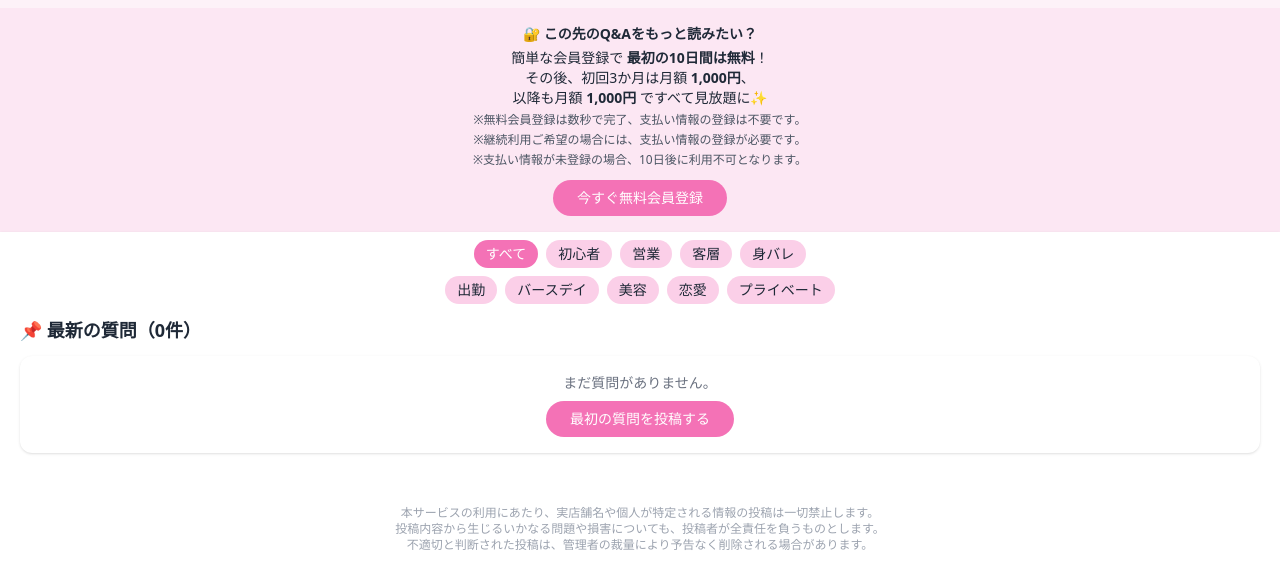
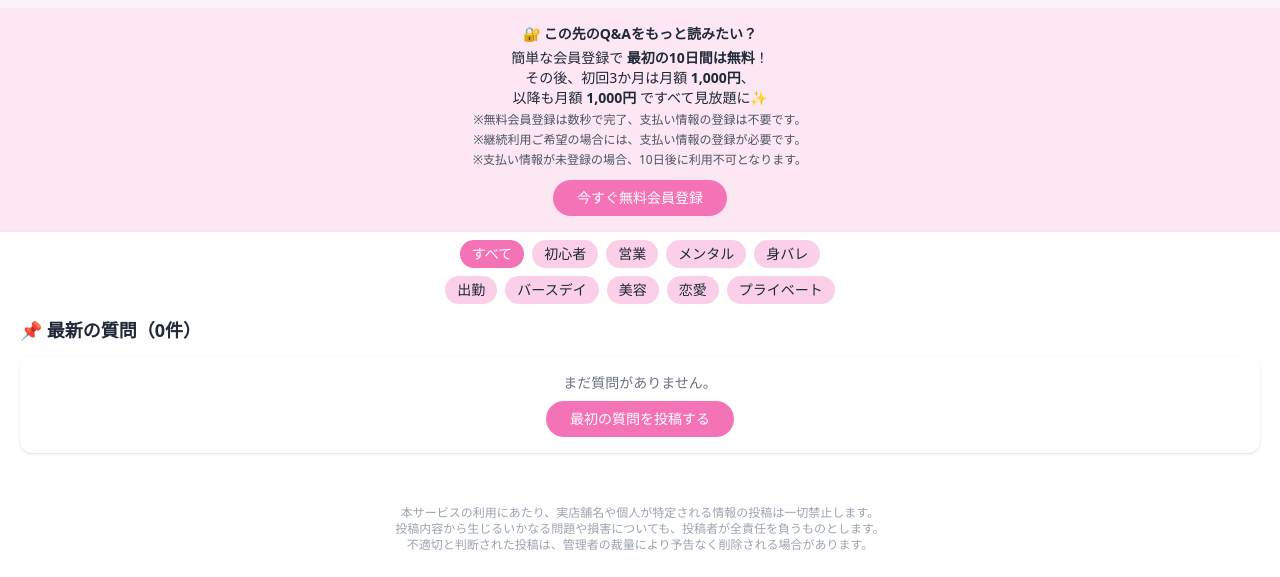
Before and after one commit to ymzk4160/ymzk4160-cabaq-flask, a Flask app: page / in a window 1280 px wide. Shown: the part 233-810 px from the top of the page. Run offline with Flask 3, Linux system fonts and the light colour scheme; some libraries are stand-ins or nearby versions.

Commit message:
Update index.html

```diff
--- a/app/templates/main/index.html
+++ b/app/templates/main/index.html
@@ -46,7 +46,7 @@
     <button onclick="filterCategory('all')" class="category-button inline-block bg-pink-400 text-white text-sm px-3 py-1 rounded-full mx-1" data-category-btn="all">すべて</button>
     <button onclick="filterCategory('初心者')" class="category-button inline-block bg-pink-200 hover:bg-pink-300 text-sm px-3 py-1 rounded-full mx-1" data-category-btn="初心者">初心者</button>
     <button onclick="filterCategory('営業')" class="category-button inline-block bg-pink-200 hover:bg-pink-300 text-sm px-3 py-1 rounded-full mx-1" data-category-btn="営業">営業</button>
-    <button onclick="filterCategory('客層')" class="category-button inline-block bg-pink-200 hover:bg-pink-300 text-sm px-3 py-1 rounded-full mx-1" data-category-btn="客層">客層</button>
+    <button onclick="filterCategory('客層')" class="category-button inline-block bg-pink-200 hover:bg-pink-300 text-sm px-3 py-1 rounded-full mx-1" data-category-btn="メンタル">メンタル</button>
     <button onclick="filterCategory('身バレ')" class="category-button inline-block bg-pink-200 hover:bg-pink-300 text-sm px-3 py-1 rounded-full mx-1" data-category-btn="身バレ">身バレ</button>
   </div>
   <!-- 2段目 -->
```
